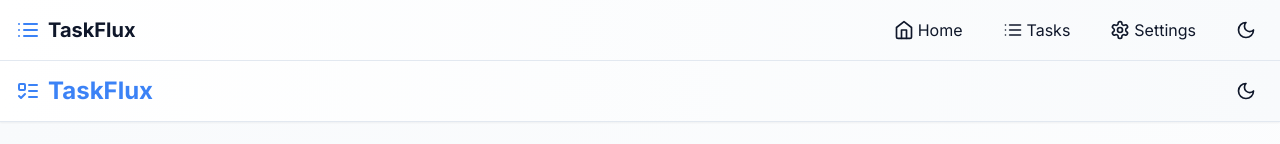
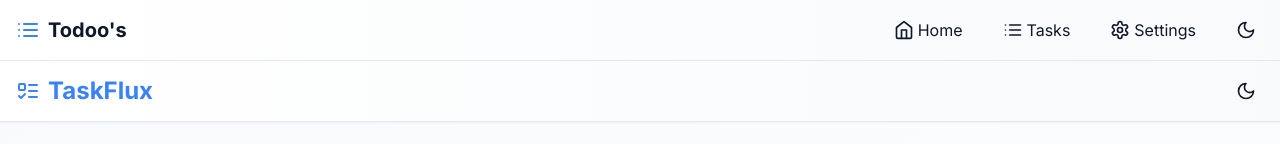
Before and after one commit to apper-canvas/taskflux-vunfqs, a React (Vite) app: page / in a window 1280 px wide. Shown: the top 144 px of the page. Built offline with nearby package versions, Linux system fonts and the light colour scheme.

Commit message:
Change application name from TaskFlux to Todoo's across HTML title, package.json name property, and NavigationMenu component brand text.

```diff
--- a/index.html
+++ b/index.html
@@ -4,9 +4,9 @@
     <meta charset="UTF-8" />
     <link rel="icon" type="image/svg+xml" href="/favicon.ico" />
     <meta name="viewport" content="width=device-width, initial-scale=1.0" />
-    <meta name="description" content="TaskFlux - Manage and organize your tasks efficiently" />
+    <meta name="description" content="Todoo's - Manage and organize your tasks efficiently" />
     <link href="https://fonts.googleapis.com/css2?family=Inter:wght@300;400;500;600;700&display=swap" rel="stylesheet">
-    <title>TaskFlux | Task Management App</title>
+    <title>Todoo's | Task Management App</title>
   </head>
   <body class="bg-surface-50 dark:bg-surface-900 text-surface-900 dark:text-surface-50 min-h-screen">
     <div id="root"></div>
--- a/package.json
+++ b/package.json
@@ -1,5 +1,5 @@
 {
-  "name": "taskflux",
+  "name": "todoos",
   "private": true,
   "version": "0.1.0",
   "type": "module",
--- a/src/components/NavigationMenu.jsx
+++ b/src/components/NavigationMenu.jsx
@@ -30,7 +30,7 @@ const NavigationMenu = ({ darkMode, toggleDarkMode }) => {
           {/* Logo and brand */}
           <div className="flex items-center space-x-2">
             <ListIcon className="text-primary" size={24} />
-            <span className="font-heading font-bold text-xl">TaskFlux</span>
+            <span className="font-heading font-bold text-xl">Todoo's</span>
           </div>
 
           {/* Desktop Navigation */}
```
